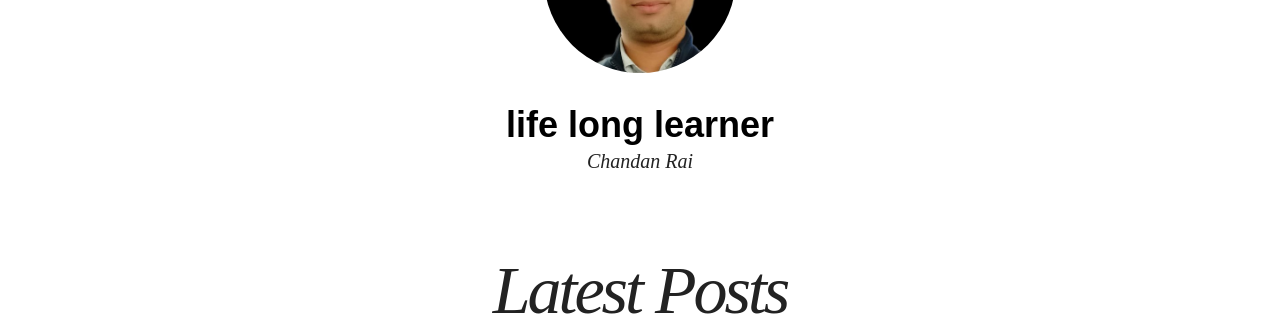
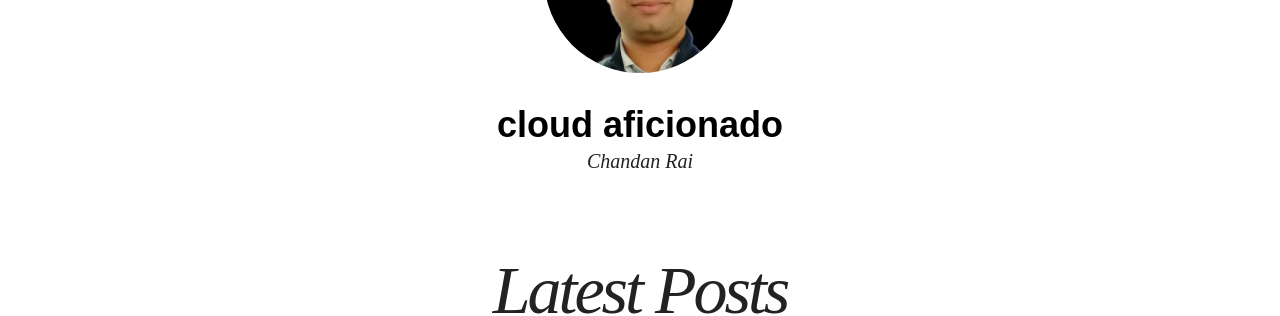
Before and after one commit to bhageena/bhageena.github.io, a Jekyll site: the page built from index.html, in a window 1280 px wide. Shown: the part 222-538 px from the top of the page. Built offline with Jekyll 4.4.1, drawn with Linux system fonts in a browser that asks for light colours; nearby versions of some CDN libraries.

Commit message:
update profile

```diff
--- a/_config.yml
+++ b/_config.yml
@@ -1,6 +1,6 @@
 # Site wide configuration
 
-title: life long learner
+title: cloud aficionado
 locale: en_US
 description: Chandan Rai
 logo: site-logo.png
--- a/_data/authors.yml
+++ b/_data/authors.yml
@@ -4,7 +4,7 @@ bhageena:
   name: Chandan Rai
   web: https://chandanrai.tech
   email: rai.chandan@outlook.com
-  bio: "life long learner"
+  bio: "cloud aficionado"
   avatar: bio-photo.jpg
   twitter: bhageena
   google:
```
